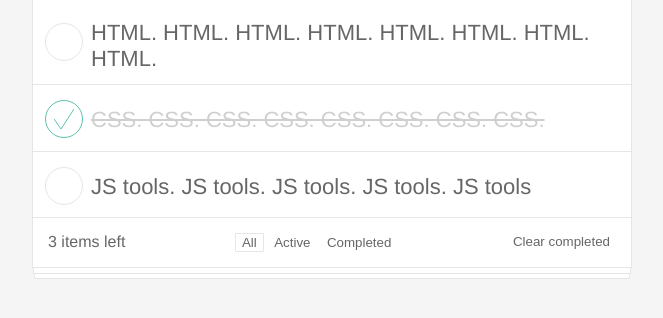
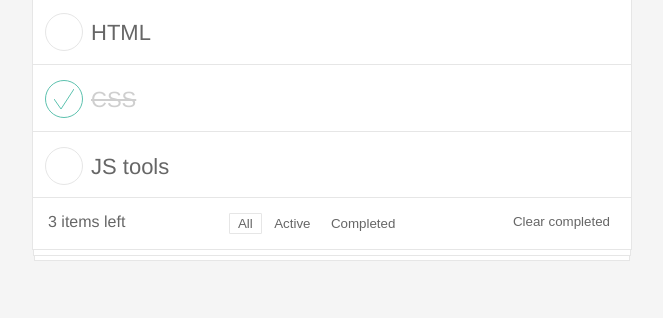
Before and after one commit to ok-technopolis/Romanov_Oleg, a website: page public/index.html in a window 1280 px wide. Shown: the part 192-510 px from the top of the page, without its empty margins (308-971 px from the left). Drawn offline with Linux system fonts and the light colour scheme.

Commit message:
Fix mistakes: flex for item, remove redundant overflow hidden for todos-add

```diff
--- a/public/index.html
+++ b/public/index.html
@@ -39,7 +39,7 @@
             </div>
 
             <div class="todo-item_text-w">
-                <div contentEditable="true" class="todo-item_text">HTML. HTML. HTML. HTML. HTML. HTML. HTML. HTML.</div>
+                <div contentEditable="true" class="todo-item_text">HTML</div>
             </div>
 
         </div>
@@ -57,7 +57,7 @@
             </div>
 
             <div class="todo-item_text-w">
-                <div contentEditable="true" class="todo-item_text">CSS. CSS. CSS. CSS. CSS. CSS. CSS. CSS.</div>
+                <div contentEditable="true" class="todo-item_text">CSS</div>
             </div>
         </div>
         <div class="todo-item">
@@ -74,7 +74,7 @@
             </div>
 
             <div class="todo-item_text-w">
-                <div contentEditable="true" class="todo-item_text">JS tools. JS tools. JS tools. JS tools. JS tools</div>
+                <div contentEditable="true" class="todo-item_text">JS tools</div>
             </div>
         </div>
     </div>
--- a/src/styles/base/filter/filter.scss
+++ b/src/styles/base/filter/filter.scss
@@ -1,11 +1,12 @@
-@import "../../config/vars/colors";
+@import "../../config/globals";
 
 .filter {
-    border: none;
+    border: 0;
     background-color: $c-filters-background;
     color: $c-text;
     outline: none;
     cursor: pointer;
+    padding: $offset_half $offset_2x;
 }
 
 .filter.__active {
--- a/src/styles/base/input-checkbox/input-checkbox.scss
+++ b/src/styles/base/input-checkbox/input-checkbox.scss
@@ -33,7 +33,7 @@ $c-checkbox-active: #5dc2af;
 
         .input-checkbox_target:hover ~ .input-checkbox_visual {
         }
-
+        //todo fix icon as sprite
         .input-checkbox_target:checked ~ .input-checkbox_visual {
             border: 1px solid $c-checkbox-active;
             background: url('../../../images/svg/completed.svg') no-repeat center;
--- a/src/styles/project/todo-list/todo-item.scss
+++ b/src/styles/project/todo-list/todo-item.scss
@@ -14,11 +14,11 @@
 
     .todo-item_text-w {
         overflow: hidden;
-        //width: 100%;
         padding-left: $offset_2x;
         padding-right: $offset_2x;
         margin: 0 2px 0 2px;
         padding-top: 10px;
+        flex: 1 0;
     }
 
         .todo-item_text {
@@ -33,7 +33,6 @@
             word-wrap: break-word;
             align-self: center;
             word-break: break-all;
-            flex: 1 0;
         }
 
             .todo-item.__ready .todo-item_text {
--- a/src/styles/project/todos-add/todos-add.scss
+++ b/src/styles/project/todos-add/todos-add.scss
@@ -19,7 +19,6 @@ $todos-add-height: 64px;
     .todo-add_select-all-action .action_visual {
         width: 24px;
         height: 12px;
-        overflow: hidden;
         position: absolute;
         top: 50%;
         margin-top: -6px;
```
Also changed, not shown: public/dist/images/svg/completed@2x.svg (added), public/dist/images/svg/t1.svg (deleted), public/dist/images/svg/t2.svg (deleted), public/dist/styles/default.css, 1 other file.
